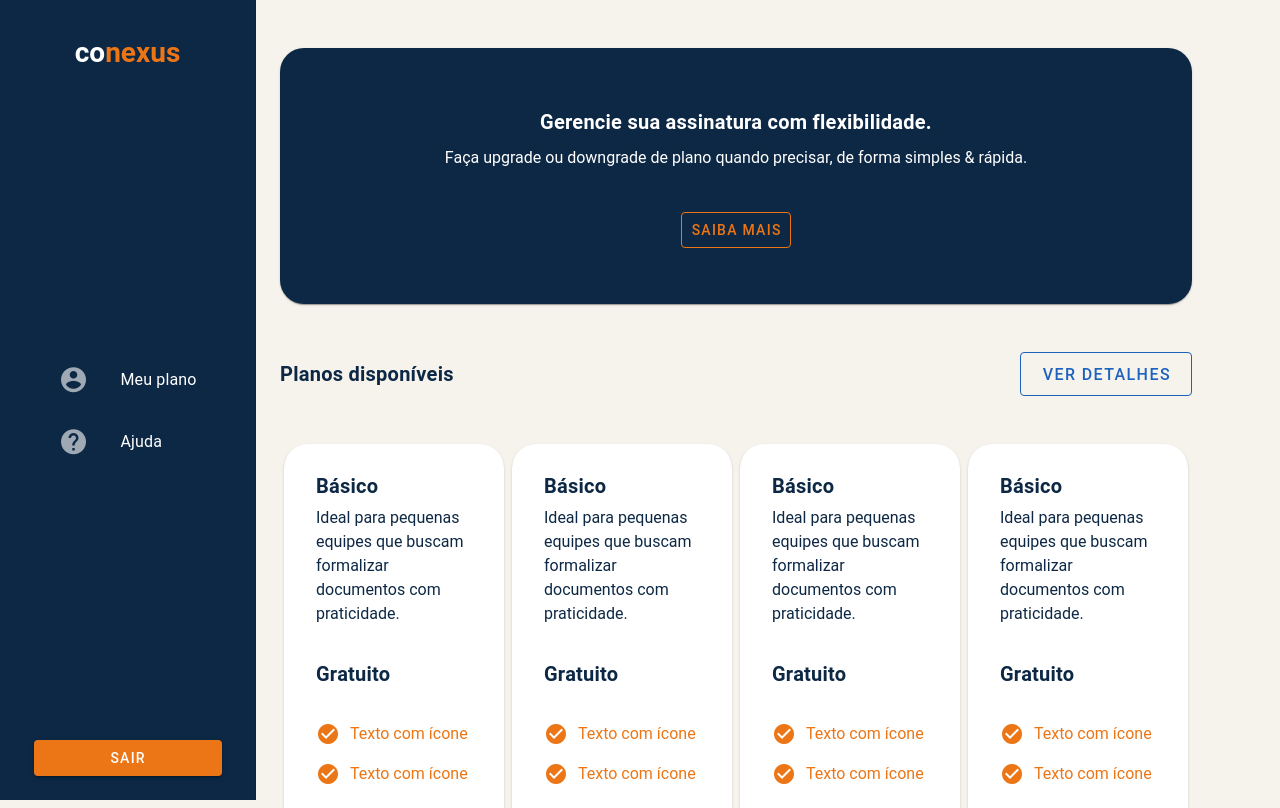
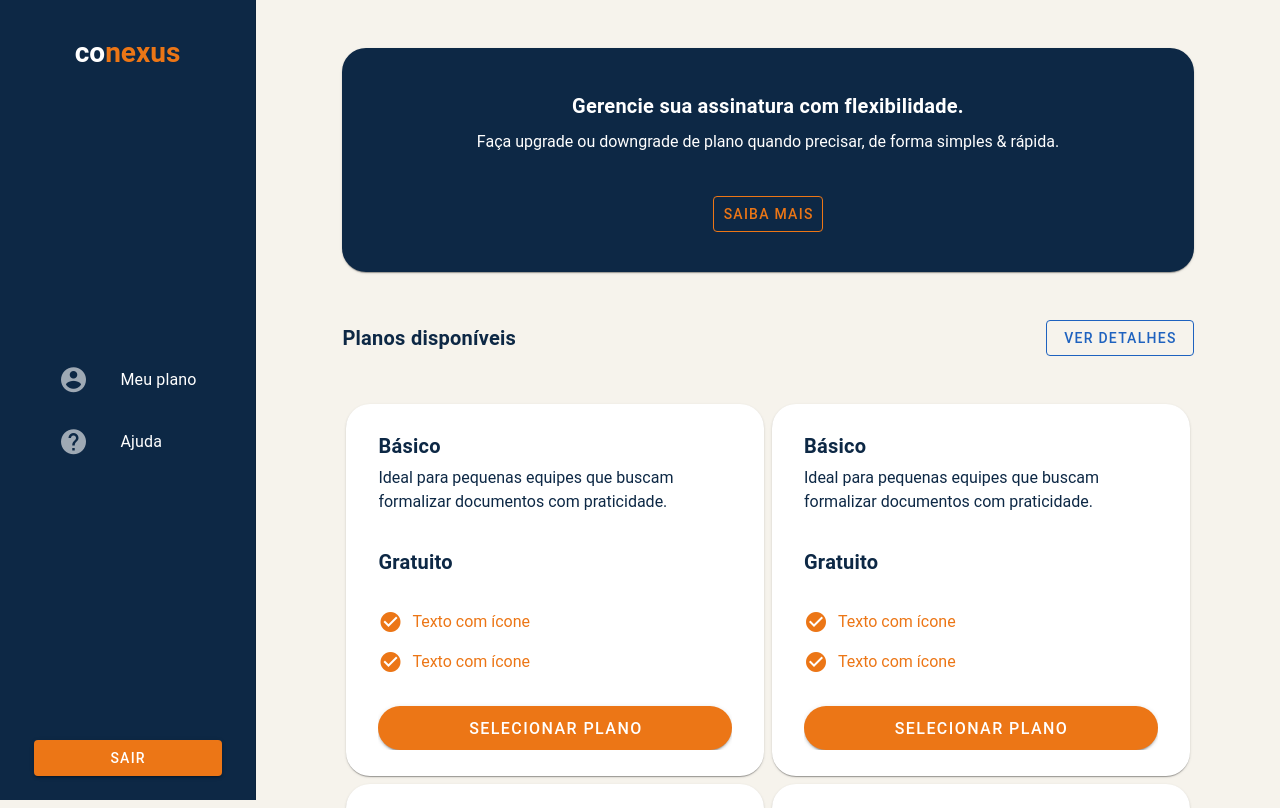
Before and after one commit to mariaeviegas/teste-conecta-suite-frontend, a Vue app in the folder conexus/: page /planos in a window 1280 px wide. Shown: the top 808 px of the page. Built offline with nearby package versions, Linux system fonts and the light colour scheme.

Commit message:
Update: disposição dos cards de overview

```diff
--- a/conexus/src/views/PlanManagementView.vue
+++ b/conexus/src/views/PlanManagementView.vue
@@ -9,7 +9,7 @@ import PlanOverviewCard from '../components/PlanOverviewCard.vue'
             <Navbar />
         </div>
         <div class="planManagementContainer__content">
-            <v-card color="deep-blue" class="rounded-xl pa-12" style="width: 95%;">
+            <v-card color="deep-blue" class="rounded-xl pa-8" style="width: 95%;">
                 <v-card-item>
                     <div>
                         <div class="text-h6 text-center font-weight-bold">
@@ -31,20 +31,20 @@ import PlanOverviewCard from '../components/PlanOverviewCard.vue'
             <div class="d-flex justify-space-between align-center" style="width: 95%;">
                 <div class="text-h6 font-weight-bold text-custom" prepend-icon="mdi mdi-check-circle">Planos disponíveis
                 </div>
-                <v-btn variant="outlined" size="large" color="blue">Ver detalhes</v-btn>
+                <v-btn variant="outlined" color="blue">Ver detalhes</v-btn>
             </div>
 
             <v-row dense style="width: 95%;">
-                <v-col cols="12" sm="6" md="6" lg="3">
+                <v-col cols="12" sm="6" md="6" lg="6">
                     <PlanOverviewCard />
                 </v-col>
-                <v-col cols="12" sm="6" md="6" lg="3">
+                <v-col cols="12" sm="6" md="6" lg="6">
                     <PlanOverviewCard />
                 </v-col>
-                <v-col cols="12" sm="6" md="6" lg="3">
+                <v-col cols="12" sm="6" md="6" lg="6">
                     <PlanOverviewCard />
                 </v-col>
-                <v-col cols="12" sm="6" md="6" lg="3">
+                <v-col cols="12" sm="6" md="6" lg="6">
                     <PlanOverviewCard />
                 </v-col>
             </v-row>
@@ -68,7 +68,7 @@ import PlanOverviewCard from '../components/PlanOverviewCard.vue'
 .planManagementContainer__content {
     width: 90%;
     min-height: 100vh;
-    margin-left: 15%;
+    margin-left: 20%;
     padding: 48px 64px;
     display: flex;
     flex-direction: column;
```
